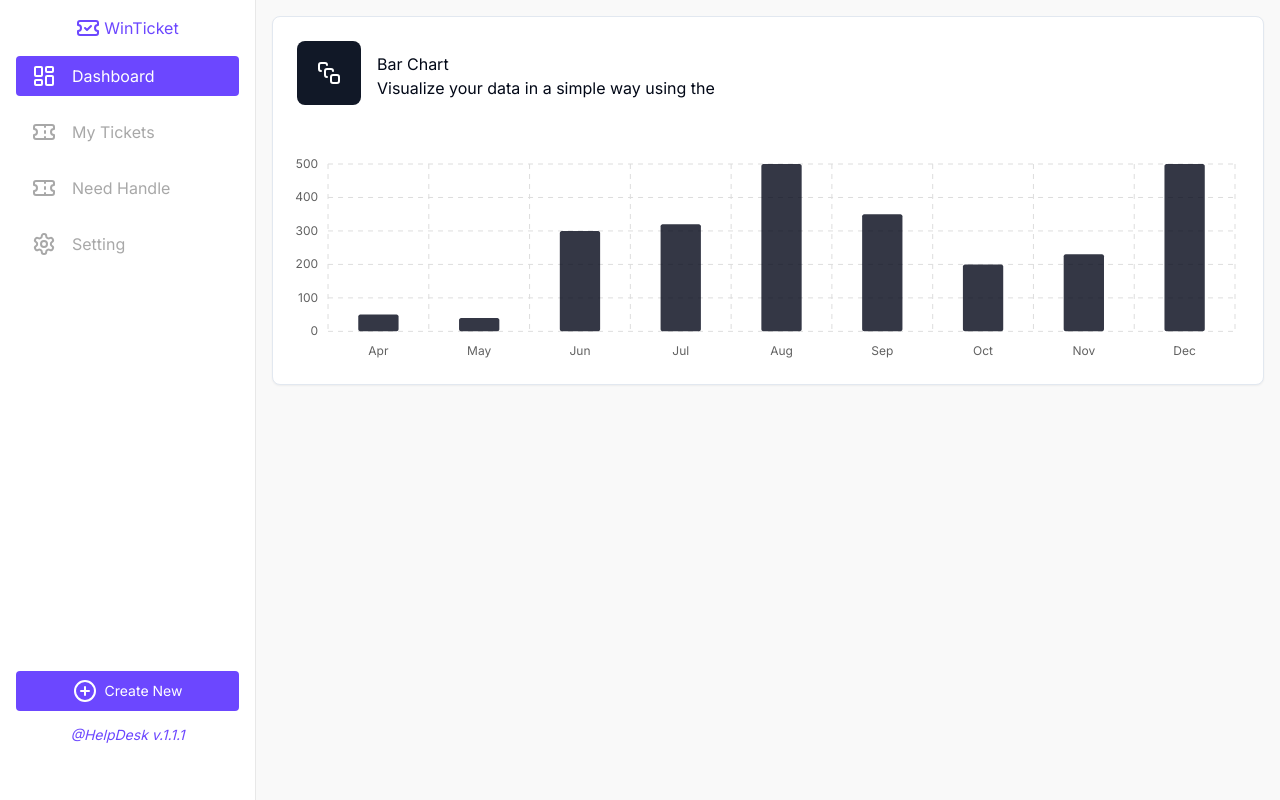
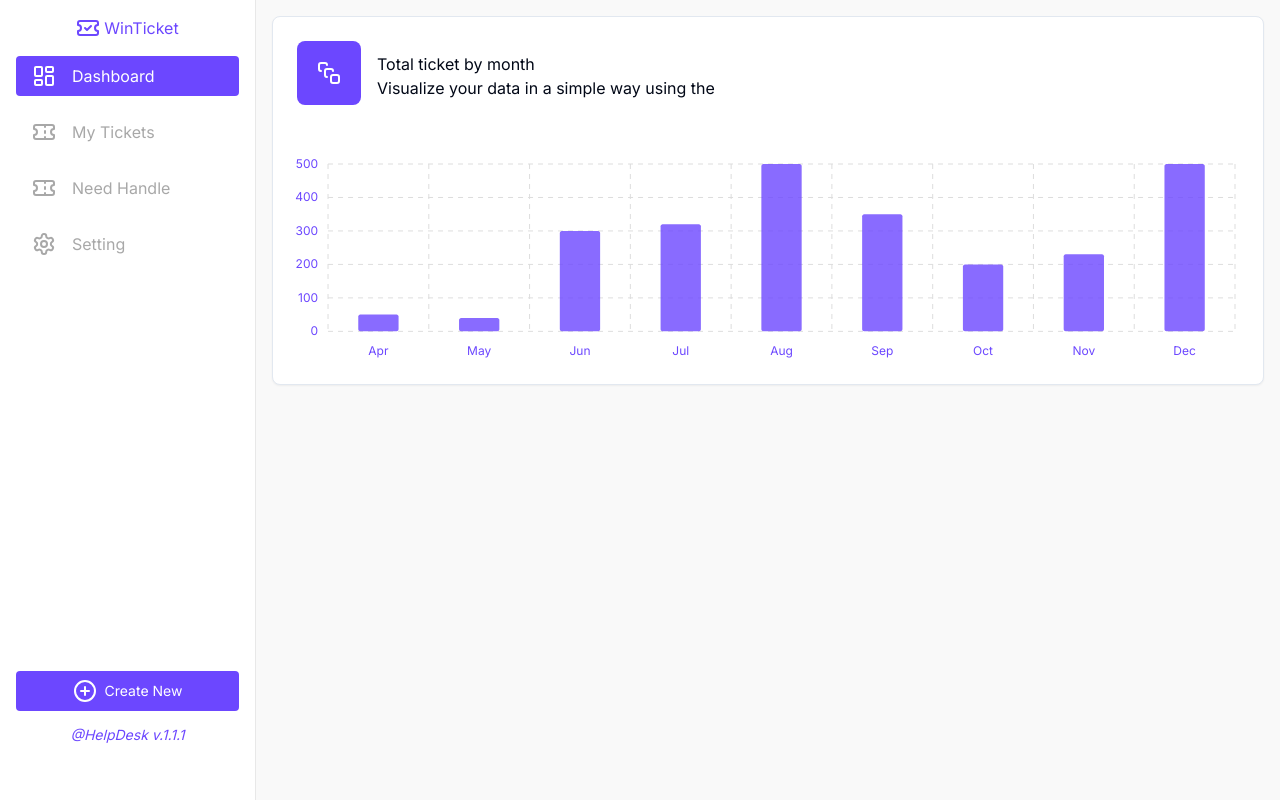
Before and after one commit to ngocquynhpham/eticket, a Next.js app: page / in a window 1280 px wide. Built offline with nearby package versions, Linux system fonts and the light colour scheme.

Commit message:
update color to chart bar

```diff
--- a/app/(main)/(dashboard)/ChartBar.tsx
+++ b/app/(main)/(dashboard)/ChartBar.tsx
@@ -13,7 +13,7 @@ const chartConfig: any = {
   height: 240,
   series: [
     {
-      name: "Sales",
+      name: "Tickets",
       data: [50, 40, 300, 320, 500, 350, 200, 230, 500],
     },
   ],
@@ -29,7 +29,7 @@ const chartConfig: any = {
     dataLabels: {
       enabled: false,
     },
-    colors: ["#020617"],
+    colors: ["#6c47ff"],
     plotOptions: {
       bar: {
         columnWidth: "40%",
@@ -45,7 +45,7 @@ const chartConfig: any = {
       },
       labels: {
         style: {
-          colors: "#616161",
+          colors: "#6c47ff",
           fontSize: "12px",
           fontFamily: "inherit",
           fontWeight: 400,
@@ -66,7 +66,7 @@ const chartConfig: any = {
     yaxis: {
       labels: {
         style: {
-          colors: "#616161",
+          colors: "#6c47ff",
           fontSize: "12px",
           fontFamily: "inherit",
           fontWeight: 400,
@@ -111,11 +111,11 @@ export function ChartBar() {
           color="transparent"
           className="flex flex-col gap-4 rounded-none md:flex-row md:items-center"
         >
-          <div className="w-max rounded-lg bg-gray-900 p-5 text-white">
+          <div className="w-max rounded-lg bg-primary p-5 text-white">
             <SquareStack className="h-6 w-6" />
           </div>
           <div>
-            <h6 color="blue-gray">Bar Chart</h6>
+            <h6 color="blue-gray">Total ticket by month</h6>
             <p color="gray" className="max-w-sm font-normal">
               Visualize your data in a simple way using the
             </p>
```
